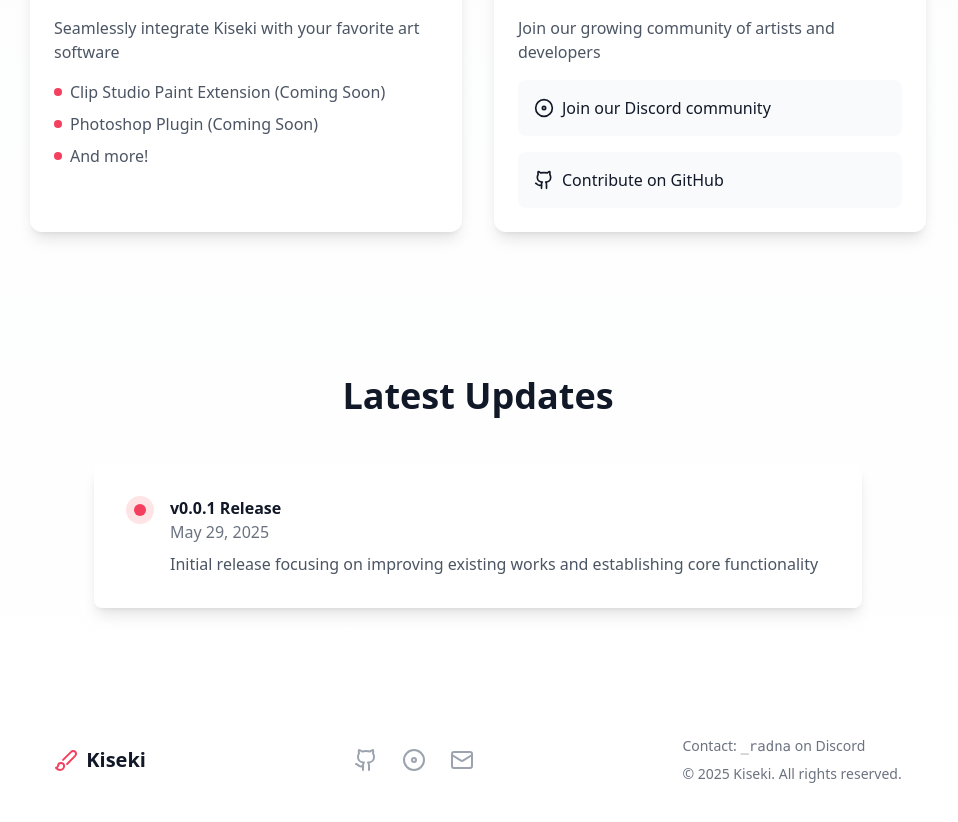
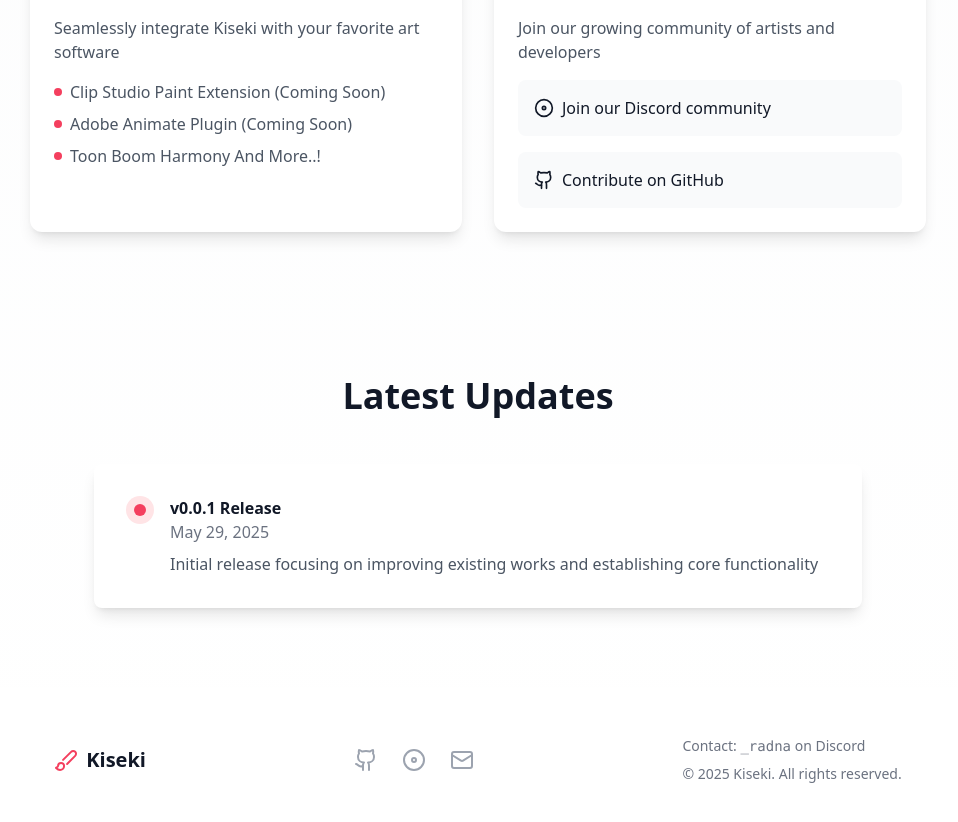
Before and after one commit to radna0/Kiseki-website, a React (Vite) app: page / in a window 1280 px wide. Shown: the part 1622-2444 px from the top of the page, without its empty margins (162-1120 px from the left). Built offline with nearby package versions, Linux system fonts and the light colour scheme.

Commit message:
fix plugins headline

```diff
--- a/src/App.tsx
+++ b/src/App.tsx
@@ -225,11 +225,11 @@ function App() {
                   </div>
                   <div className="flex items-center gap-2 text-gray-600 dark:text-gray-300">
                     <span className="w-2 h-2 bg-primary-500 rounded-full"></span>
-                    <span>Photoshop Plugin (Coming Soon)</span>
+                    <span>Adobe Animate Plugin (Coming Soon)</span>
                   </div>
                   <div className="flex items-center gap-2 text-gray-600 dark:text-gray-300">
                     <span className="w-2 h-2 bg-primary-500 rounded-full"></span>
-                    <span>And more!</span>
+                    <span>Toon Boom Harmony And More..!</span>
                   </div>
                 </div>
               </div>
```
